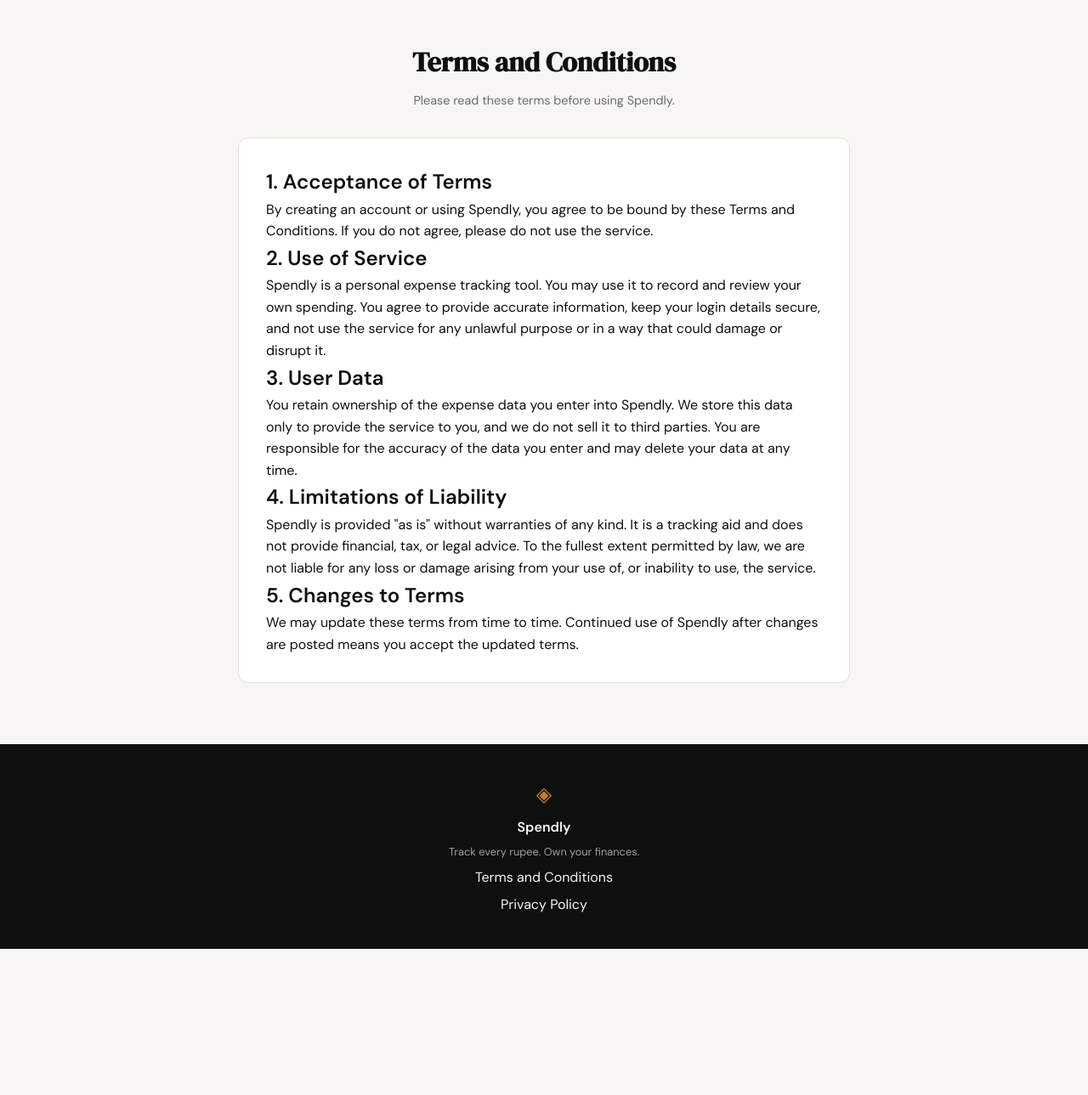
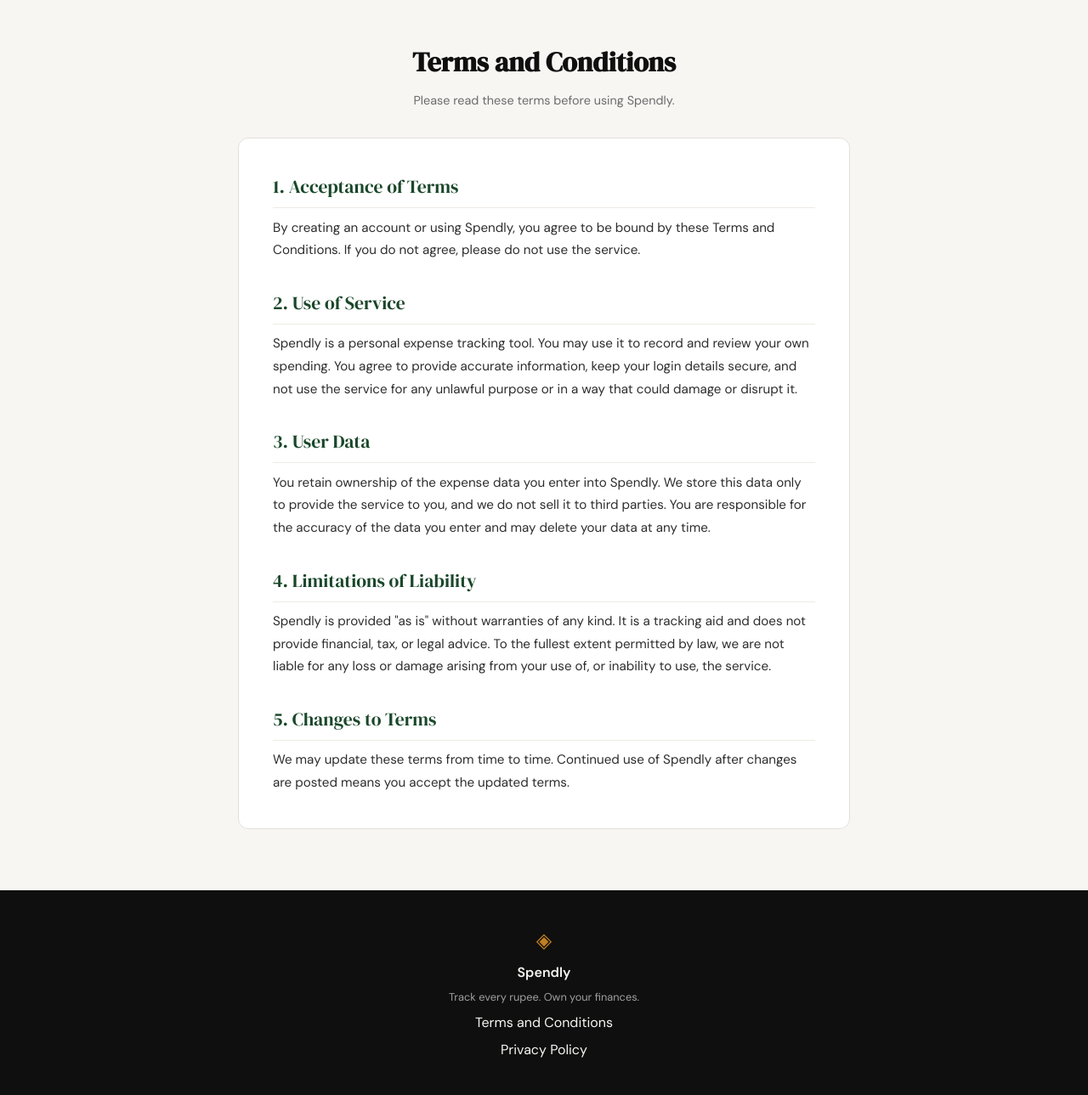
Before and after one commit to vaibhav-barman/spendly, a Flask app: page /terms in a window 1280 px wide. Shown: the part 61-1350 px from the top of the page at 85% size. Before the commit the page ends 1178 px from the top, so only its background shows below. Run offline with Flask 3, Linux system fonts and the light colour scheme.

Commit message:
privacy: add /privacy route and page, share legal page styles

```diff
--- a/app.py
+++ b/app.py
@@ -25,6 +25,11 @@ def login():
 @app.route("/terms")
 def terms():
     return render_template("terms.html")
+
+
+@app.route("/privacy")
+def privacy():
+    return render_template("privacy.html")
 
 
 # ------------------------------------------------------------------ #
--- a/static/css/style.css
+++ b/static/css/style.css
@@ -508,6 +508,41 @@ a { color: inherit; text-decoration: none; }
 }
 
 /* ------------------------------------------------------------------ */
+/* Legal pages (terms, privacy)                                        */
+/* ------------------------------------------------------------------ */
+
+.legal-container { max-width: 720px; }
+
+.legal-card { padding: 2.5rem; }
+
+.legal-card h2 {
+    font-family: var(--font-display);
+    font-weight: 400;
+    font-size: 1.35rem;
+    color: var(--accent);
+    margin: 2rem 0 0.6rem;
+    padding-bottom: 0.4rem;
+    border-bottom: 1px solid var(--border-soft);
+}
+
+.legal-card h2:first-child { margin-top: 0; }
+
+.legal-card p {
+    font-size: 0.95rem;
+    line-height: 1.75;
+    color: var(--ink-soft);
+}
+
+.legal-card p + p { margin-top: 0.8rem; }
+
+.legal-card a {
+    color: var(--accent);
+    text-decoration: underline;
+}
+
+.legal-card a:hover { color: var(--accent-2); }
+
+/* ------------------------------------------------------------------ */
 /* Responsive                                                          */
 /* ------------------------------------------------------------------ */
 
--- a/templates/base.html
+++ b/templates/base.html
@@ -35,7 +35,7 @@
             <span class="footer-name">Spendly</span>
             <p class="footer-copy">Track every rupee. Own your finances.</p>
             <a href="/terms">Terms and Conditions</a>
-            <a href="#">Privacy Policy</a>
+            <a href="/privacy">Privacy Policy</a>
         </div>
     </footer>
 
--- a/templates/terms.html
+++ b/templates/terms.html
@@ -5,13 +5,13 @@
 {% block content %}
 
 <section class="auth-section">
-    <div class="auth-container" style="max-width: 720px;">
+    <div class="auth-container legal-container">
         <div class="auth-header">
             <h1 class="auth-title">Terms and Conditions</h1>
             <p class="auth-subtitle">Please read these terms before using Spendly.</p>
         </div>
 
-        <div class="auth-card">
+        <div class="auth-card legal-card">
             <h2>1. Acceptance of Terms</h2>
             <p>By creating an account or using Spendly, you agree to be bound by these Terms and Conditions. If you do not agree, please do not use the service.</p>
 
```
Also changed, not shown: templates/privacy.html (added, +33 -0 lines).
